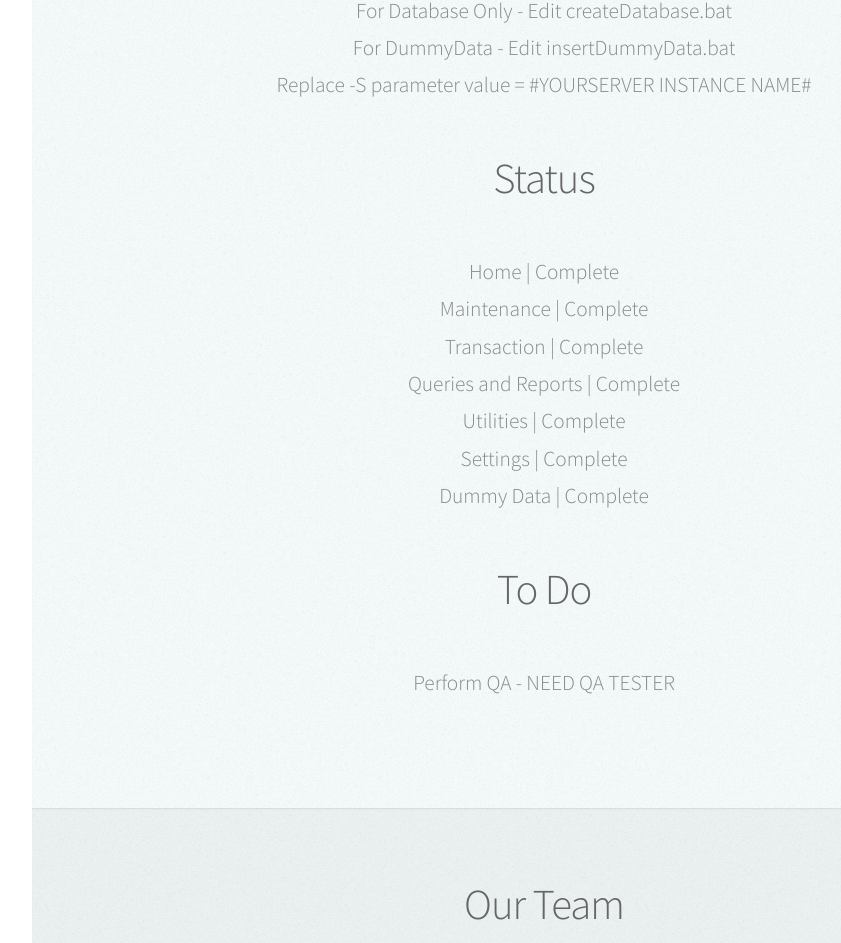
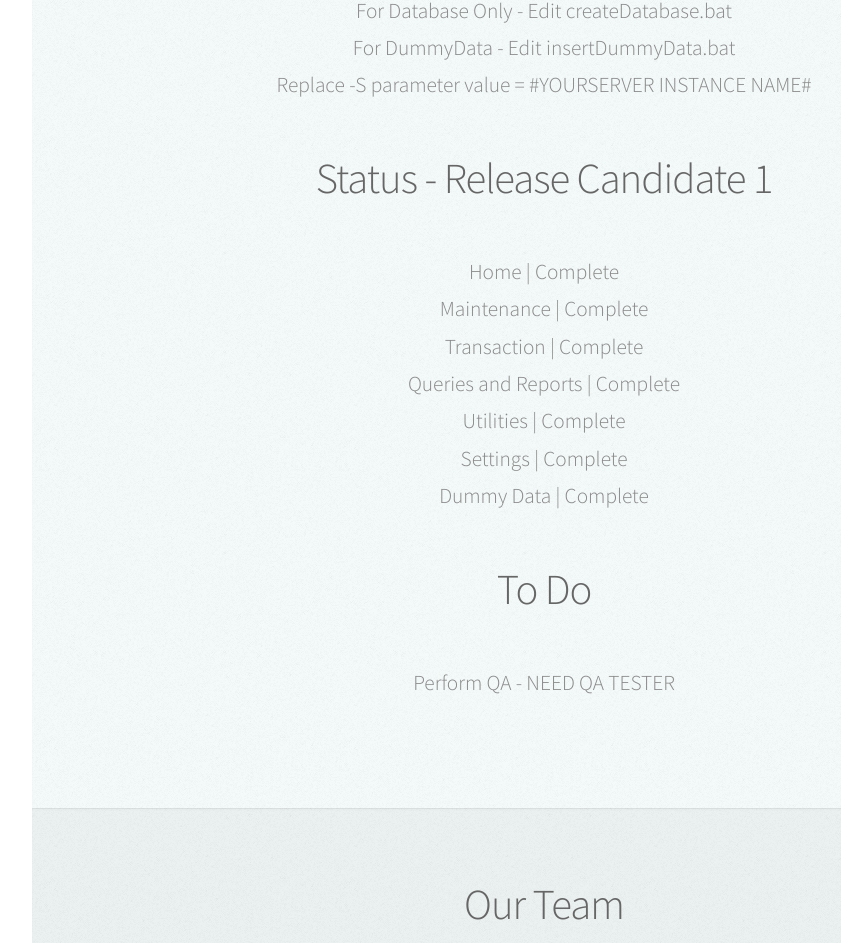
Before and after one commit to Team-Gameface/team-gameface.github.io, a plain HTML site: page index.html in a window 1280 px wide. Shown: the part 1869-2812 px from the top of the page, without its empty margins (224-1065 px from the left). Drawn offline with Linux system fonts and the light colour scheme.

Commit message:
Updated Status

```diff
--- a/index.html
+++ b/index.html
@@ -148,7 +148,7 @@
 							</ul>
 
 							<header>
-								<h2>Status</h2>
+								<h2>Status - Release Candidate 1</h2>
 							</header>
 							<ul>
 								<li>Home | Complete</li>
```
